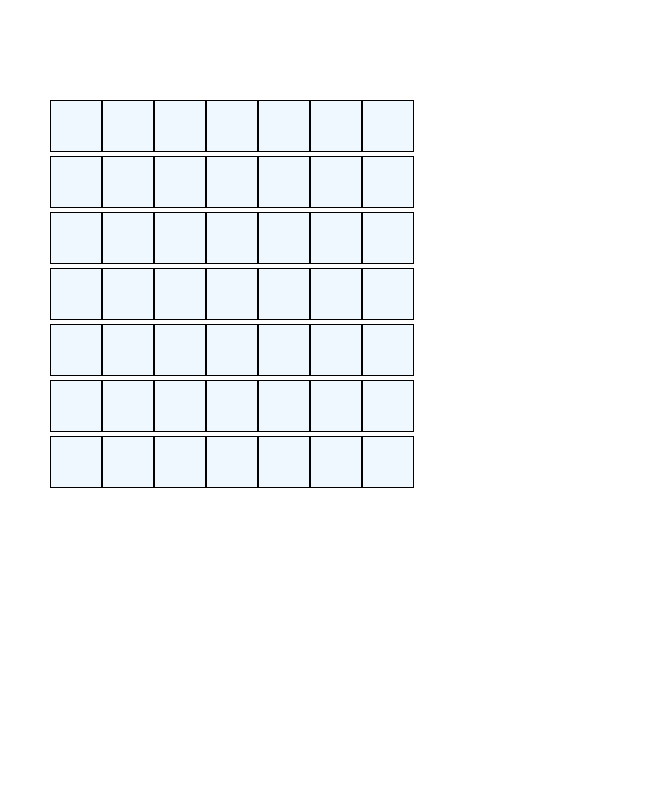
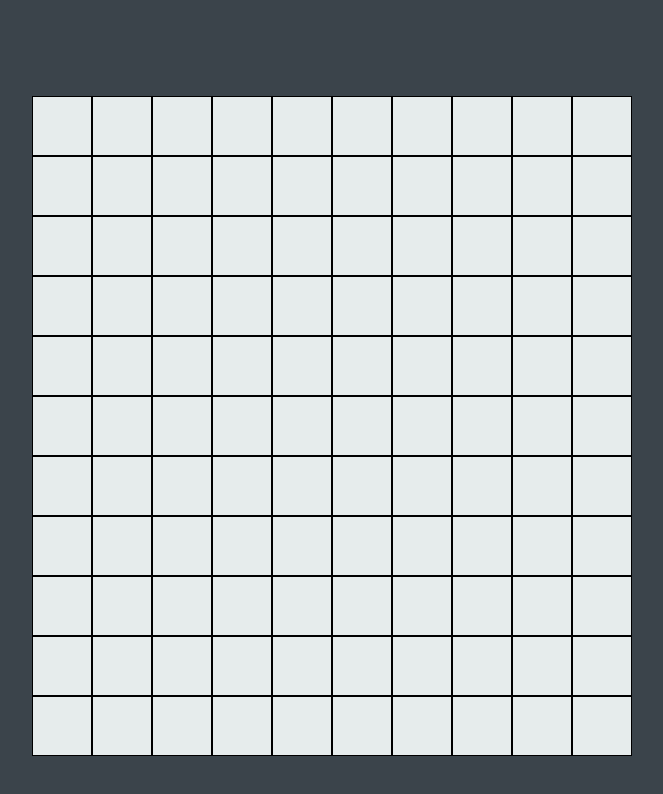
Before and after one commit to PracticaDS/pdes-tp-pochinki, a React (Create React App) app: page / in a window 1280 px wide. Shown: the top 794 px of the page, without its empty margins (416-1079 px from the left). Built offline with nearby package versions, Linux system fonts and the light colour scheme.

Commit message:
Colores y ajustes en celdas

```diff
--- a/src/App.css
+++ b/src/App.css
@@ -1,35 +1,10 @@
-.App {
+.tab {
   text-align: center;
   margin-top: 100px;
   margin-left: 35%;
 }
 
-.App-logo {
-  animation: App-logo-spin infinite 20s linear;
-  height: 40vmin;
-  pointer-events: none;
+.App {
+  background-color: #3b444b;
+
 }
-
-.App-header {
-  background-color: #282c34;
-  min-height: 100vh;
-  display: flex;
-  flex-direction: column;
-  align-items: center;
-  justify-content: center;
-  font-size: calc(10px + 2vmin);
-  color: white;
-}
-
-.App-link {
-  color: #61dafb;
-}
-
-@keyframes App-logo-spin {
-  from {
-    transform: rotate(0deg);
-  }
-  to {
-    transform: rotate(360deg);
-  }
-}
--- a/src/App.js
+++ b/src/App.js
@@ -7,7 +7,10 @@
   render() {
     return (
       <div className="App">
-        <Fabrica></Fabrica>
+        <div className="tab">
+          <Fabrica></Fabrica>
+        </div>
+
       </div>
     );
   }
--- a/src/controllers/Fabrica.css
+++ b/src/controllers/Fabrica.css
@@ -1,10 +1,11 @@
 .celda {
-    width: 50px;
-    height: 50px;
+    width: 58px;
+    height: 58px;
     border: 1px solid black;
-    background-color: aliceblue;
-    display: inline-block;
-    margin-top: 0px;
+    background-color: #e6ecec;
+    display: inline-table;
+    margin-top: -4px;
+
 }
 
 .celda:hover {
@@ -13,6 +14,7 @@
 }
 
 .tablero {
-    width: 400px;
-    height: 400px;
+    width: 600px;
+    height: 600px;
+
 }
--- a/src/controllers/Fabrica.js
+++ b/src/controllers/Fabrica.js
@@ -6,7 +6,7 @@
 
     render() {
       let celdas = [];
-      for(var i=0;i < 49;i++){
+      for(var i=0;i <110 ;i++){
         celdas.push(i);
       }
       return (
--- a/src/index.css
+++ b/src/index.css
@@ -6,6 +6,7 @@
     sans-serif;
   -webkit-font-smoothing: antialiased;
   -moz-osx-font-smoothing: grayscale;
+  background-color: #3b444b;
 }
 
 code {
```
